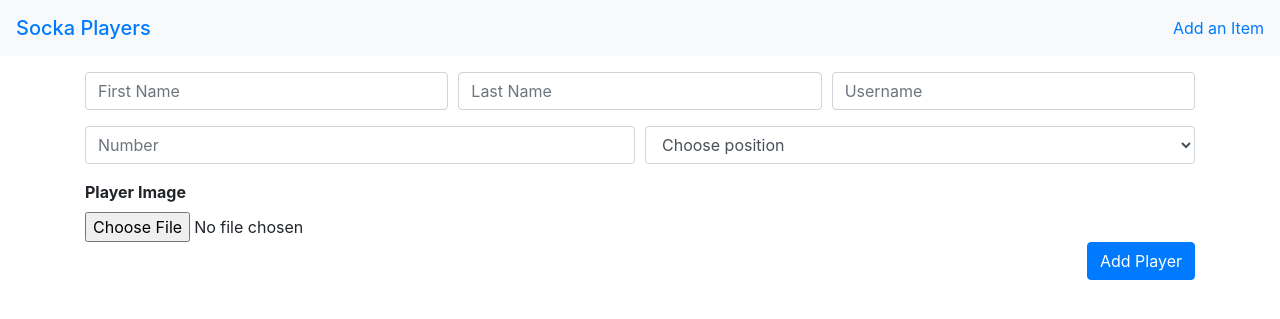
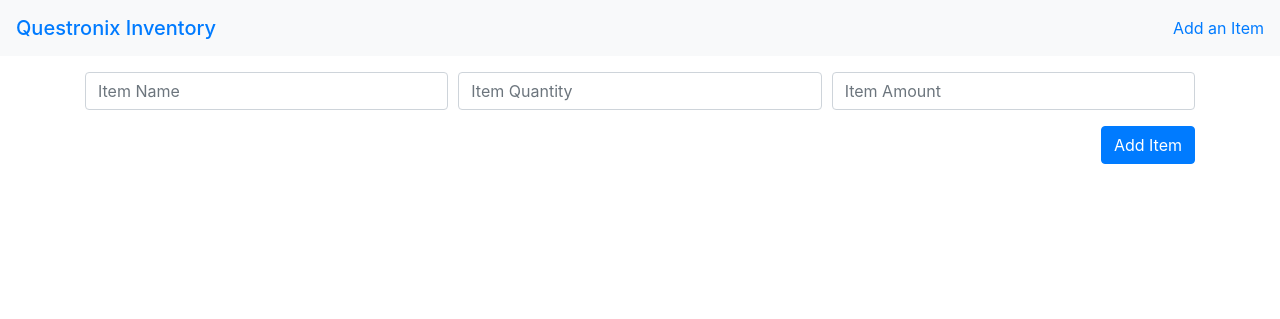
Before and after one commit to bientuts/CRUD_EJSQ, a Node project: template views/add-item.ejs in a window 1280 px wide. Shown: the top 319 px of the page. Run offline with Node 20 templates, Linux system fonts and the light colour scheme; the template is opened without the code that fills it, so the values that code supplies are empty.

Commit message:
Developed Front-End functionality.

```diff
--- a/app.js
+++ b/app.js
@@ -5,4 +5,48 @@ const mysql = require('mysql');
 const path = require('path');
 const app = express();
 
+const {getHomePage} = require('./routes/index');
+const {addItemPage, addItem, deleteItem, editItem, editItemPage} = require('./routes/items');
 const port = 5000;
+
+// create connection to database
+// the mysql.createConnection function takes in a configuration object which contains host, user, password and the database name.
+const db = mysql.createConnection ({
+    host: 'localhost',
+    user: 'root',
+    password: '',
+    database: 'inventory'
+});
+
+// connect to database
+db.connect((err) => {
+    if (err) {
+        throw err;
+    }
+    console.log('Connected to database');
+});
+global.db = db;
+
+// configure middleware
+app.set('port', process.env.port || port); // set express to use this port
+app.set('views', __dirname + '/views'); // set express to look in this folder to render our view
+app.set('view engine', 'ejs'); // configure template engine
+app.use(bodyParser.urlencoded({ extended: false }));
+app.use(bodyParser.json()); // parse form data client
+app.use(express.static(path.join(__dirname, 'public'))); // configure express to use public folder
+app.use(fileUpload()); // configure fileupload
+
+// routes for the app
+
+app.get('/', getHomePage);
+app.get('/add', addItemPage);
+app.get('/edit/:id', editItemPage);
+app.get('/delete/:id', deleteItem);
+app.post('/add', addItem);
+app.post('/edit/:id', editItem);
+
+
+// set the app to listen on the port
+app.listen(port, () => {
+    console.log(`Server running on port: ${port}`);
+});
--- a/views/add-item.ejs
+++ b/views/add-item.ejs
@@ -6,34 +6,16 @@
         <form class="add-item-form" action="" method="post" enctype="multipart/form-data">
             <div class="form-row">
                 <div class="form-group col-md-4">
-                    <input type="text" class="form-control" name="item_name" id="item-name" placeholder="First Name" required>
+                    <input type="text" class="form-control" name="item_name" id="item-name" placeholder="Item Name" required>
                 </div>
                 <div class="form-group col-md-4">
-                    <input type="text" class="form-control" name="item_qty" id="item-qty" placeholder="Last Name" required>
+                    <input type="text" class="form-control" name="item_qty" id="item-qty" placeholder="Item Quantity" required>
                 </div>
                 <div class="form-group col-md-4">
-                    <input type="text" class="form-control" name="item_amt" id="username" placeholder="Username" required>
+                    <input type="text" class="form-control" name="item_amt" id="item-amt" placeholder="Item Amount" required>
                 </div>
             </div>
-            <div class="form-row">
-                <div class="form-group col-md-6">
-                    <input type="number" class="form-control" name="number" id="number" placeholder="Number" required>
-                </div>
-                <div class="form-group col-md-6">
-                    <select id="position" name="position" class="form-control" required>
-                        <option selected disabled>Choose position</option>
-                        <option>Goalkeeper</option>
-                        <option>Defender</option>
-                        <option>Midfielder</option>
-                        <option>Forward</option>
-                    </select>
-                </div>
-                <div class="col-md-12">
-                    <label for="player-img"><b>Player Image</b></label><br>
-                    <input type="file" name="image" id="player-img" class="" required>
-                </div>
-            </div>
-            <button type="submit" class="btn btn-primary float-right">Add Player</button>
+            <button type="submit" class="btn btn-primary float-right">Add Item</button>
         </form>
     </div>
 </div>
--- a/views/index.ejs
+++ b/views/index.ejs
@@ -15,9 +15,9 @@
                     <% items.forEach((item, index) => { %>
                         <tr>
                             <th scope="row"><%= item.id %></th>
-                            <td><%= item.item_name %></td>
-                            <td><%= item.item_qty %></td>
-                            <td><%= item.item_amt %></td>
+                            <td><%= item.name %></td>
+                            <td><%= item.qty %></td>
+                            <td><%= item.amount %></td>
                             <td>
                                 <a href="/edit/<%= item.id %>" target="_blank" rel="noopener" class="btn btn-sm btn-success">Edit</a>
                                 <a href="/delete/<%= item.id %>" class="btn btn-sm btn-danger">Delete</a>
--- a/views/partials/header.ejs
+++ b/views/partials/header.ejs
@@ -26,6 +26,6 @@
 <body>
 <div class="page-wrapper">
     <nav class="navbar navbar-light bg-light">
-        <span class="navbar-brand mb-0 h1" ><a href="/">Socka Players</a></span>
+        <span class="navbar-brand mb-0 h1" ><a href="/">Questronix Inventory</a></span>
         <a class="float-right" href="/add" title="Add a New Item">Add an Item</a>
     </nav>
```
Also changed, not shown: routes/index.js (+15 -0 lines), routes/items.js (+68 -0 lines), views/edit-item.ejs (+31 -0 lines).
